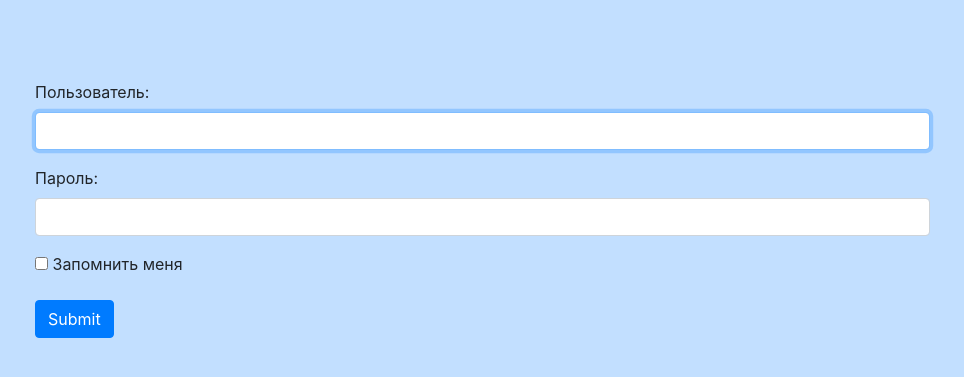
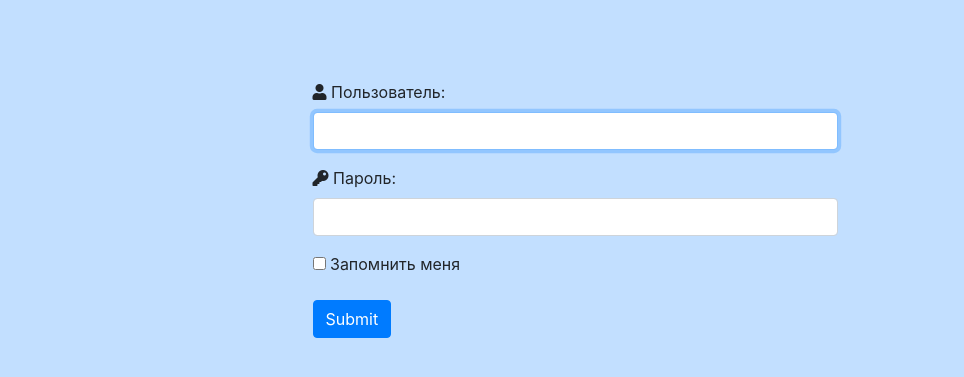
Before and after one commit to Denizz/linko, a Django app: page /login/ in a window 1280 px wide. Shown: the part 68-445 px from the top of the page, without its empty margins (65-1029 px from the left). Run offline with Django 3.2, Linux system fonts and the light colour scheme; some libraries are stand-ins or nearby versions.

Commit message:
404 page

```diff
--- /dev/null
+++ b/links/templates/404.html
@@ -0,0 +1,6 @@
+{% extends 'links/base.html' %}
+{% block content %}
+<div class="container">
+    <p class="lead">404 Запрашиваемая страница не найдена</p>
+</div>
+{% endblock %}
--- a/links/templates/links/add.html
+++ b/links/templates/links/add.html
@@ -4,7 +4,7 @@
     <h4>{{msg}}</h4>
         <form method="POST" class="link-form">{% csrf_token %}
             {{ form.as_p }}
-            <button type="submit" class="save btn btn-default">Сохранить</button>
+            <button type="submit" class="save btn btn-primary">Сохранить</button>
         </form>
     <div class="back-div"><a href="{% url 'userpage' %}" class="back-link"><i class="fas fa-arrow-left"></i><b> Вернуться в профиль</b></a></div>
 </div>
--- a/links/templates/links/list.html
+++ b/links/templates/links/list.html
@@ -14,14 +14,14 @@
                 <h4 class="h4-darkgrey"><a href={{ link.text }} target="_blank"> {{ link.title }}</a></h4>
             <div class="col-12">
                 <p><strong>текст ссылки: </strong><a href={{link.text}} target="_blank" class="link"> {{link.text}}</a>
-                <br><small>добавлена: {{ link.created_date }}&nbsp;&nbsp;&nbsp;</small></p>
+                <br><small>добавлена: {{ link.created_date }}&nbsp;&nbsp;&nbsp;</small></p><a href="#"><i class="far fa-copy">Копировать в буфер</i></a>
                 <a href="{% url 'edit' link.pk %}" style="padding-right: 2rem;"><i class="fas fa-pencil-alt"></i> Редактировать</a>
                 <a href="{% url 'remove' link.pk %}"><i class="far fa-trash-alt"></i> Удалить</a>
             </div>
                 <hr>
             {% endfor %}
             <br>
-            <div class="back-div"><a href="{% url 'userpage' %}" class="back-link"><i class="fas fa-arrow-left"></i><b> Назад</b></a></div>
+            <div><a href="{% url 'userpage' %}" class="back-link"><i class="far fa-address-book"></i><b> Вернуться в аккаунт</b></a></nav>
 
             {%else %}
                 <h3>Авторизируйтесь, чтобы пользоваться сайтом.</h3>
--- a/links/templates/registration/login.html
+++ b/links/templates/registration/login.html
@@ -1,26 +1,26 @@
 {% extends 'links/base.html' %}
 {% block title %}Login{% endblock %}
 {% block content %}
-<div class="container">
+<div class="container" align="center">
   <form class="form-horizontal" method="post" id="loginform">
             {% csrf_token %}
     <div class="form-group">
-      <label class="control-label col-sm-2" for="id_username">Пользователь:</label>
-      <div class="col-sm-10">{{ form.username }}</div>
+      <label class="control-label col-sm-6" for="id_username" align="left"><i class="fas fa-user"></i> Пользователь:</label>
+      <div class="col-sm-6">{{ form.username }}</div>
     </div>
     <div class="form-group">
-      <label class="control-label col-sm-2" for="id_password">Пароль:</label>
-      <div class="col-sm-10 ">{{ form.password }}</div>
+      <label class="control-label col-sm-6" for="id_password" align="left"><i class="fas fa-key"></i> Пароль:</label>
+      <div class="col-sm-6 ">{{ form.password }}</div>
     </div>
     <div class="form-group">
-      <div class="col-sm-offset-2 col-sm-10">
-        <div class="checkbox">
+      <div class="col-sm-offset-6 col-sm-6">
+        <div class="checkbox" align="left">
           <label><input type="checkbox" name="remember"> Запомнить меня </label>
         </div>
       </div>
     </div>
     <div class="form-group">
-      <div class="col-sm-offset-2 col-sm-10">
+      <div class="col-sm-offset-6 col-sm-6" align="left">
         <button type="submit" class="btn btn-primary btn-submit">Submit</button>
       </div>
     </div>
--- a/links/urls.py
+++ b/links/urls.py
@@ -4,6 +4,7 @@ from . import views
 from django.conf import settings
 from django.contrib.auth.views import LogoutView, LoginView
 
+handler404 = 'links.views.error404'
 
 urlpatterns = [
     path('userpage/list/', views.list, name='list'),
--- a/mysite/settings.py
+++ b/mysite/settings.py
@@ -25,7 +25,8 @@ SECRET_KEY = 'cp2k-)-q3y+t08apj^#^h)l%ixm#yal8mq#(itxrkrv(+6ld4d'
 # SECURITY WARNING: don't run with debug turned on in production!
 DEBUG = True
 
-ALLOWED_HOSTS = ['127.0.0.1', 'linko.herokuapp.com', '192.168.1.27']
+
+ALLOWED_HOSTS = ['127.0.0.1', 'linko.herokuapp.com', '192.168.1.27',]
 
 
 # Application definition
```
Also changed, not shown: links/templates/links/about.html (+10 -1 lines), links/templates/links/userpage.html (+4 -3 lines), links/views.py (+16 -5 lines).
